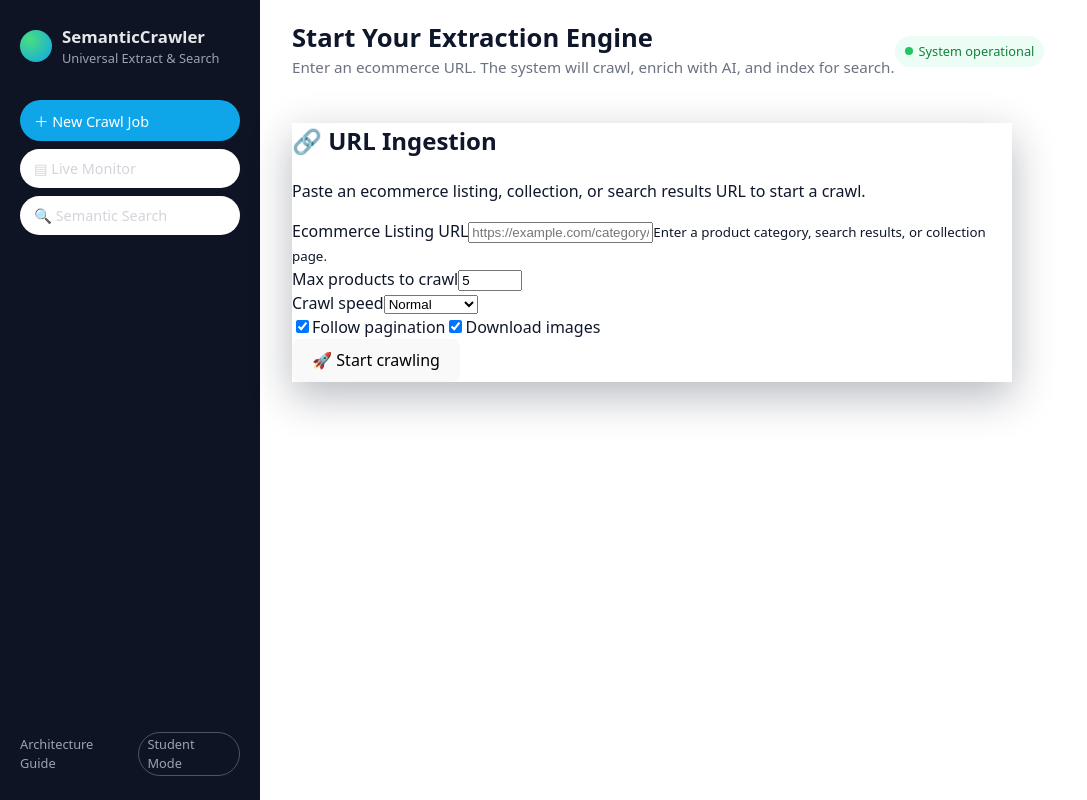
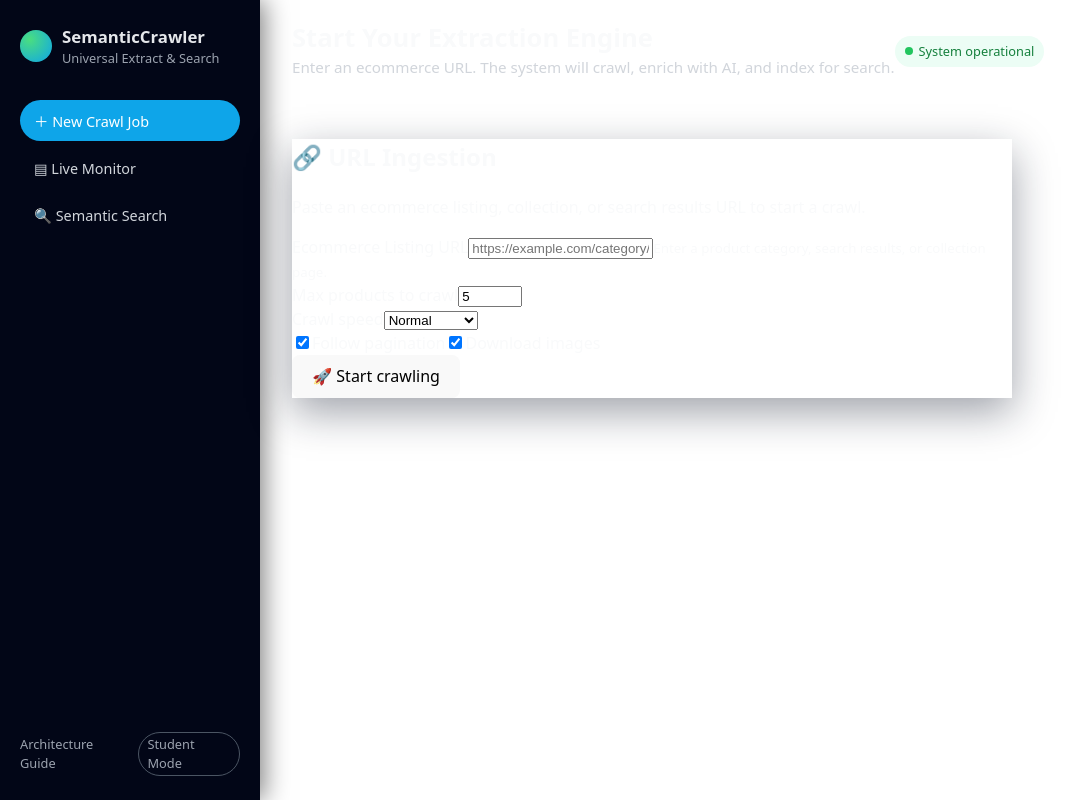
Before and after one commit to Ajinbadusha/frontend, a React app: page / in a window 1280 px wide. Shown: the whole page, without its empty margins (0-1087 px from the left). Built offline with nearby package versions, Linux system fonts and the light colour scheme; no server answers; the HTML template or start-up script is replaced by a standard one.

Commit message:
UI/UX background fix 2

```diff
--- a/src/App.css
+++ b/src/App.css
@@ -2,17 +2,17 @@
   display: grid;
   grid-template-columns: 260px minmax(0, 1fr);
   min-height: 100vh;
-  color: #0f172a;
 }
 
 /* left sidebar */
 .sidebar {
-  background: rgba(10, 16, 32, 0.98);
+  background: #020617; /* solid dark navy */
   color: #e5e7eb;
   padding: 24px 20px;
   display: flex;
   flex-direction: column;
   gap: 24px;
+  box-shadow: 4px 0 24px rgba(0, 0, 0, 0.5);
 }
 
 .sidebar-logo {
@@ -50,7 +50,7 @@
   border-radius: 999px;
   padding: 10px 14px;
   border: none;
-  background: white;
+  background: transparent;
   color: #d1d5db;
   font-size: 0.9rem;
   cursor: pointer;
@@ -82,6 +82,7 @@
   display: flex;
   flex-direction: column;
   gap: 24px;
+  color: #f9fafb;
 }
 
 .main-header {
@@ -93,12 +94,13 @@
 .main-header h1 {
   margin: 0 0 4px;
   font-size: 1.6rem;
+  color: #f9fafb;
 }
 
 .main-header p {
   margin: 0;
   font-size: 0.95rem;
-  color: #6b7280;
+  color: #d1d5db;
 }
 
 .status-chip {
@@ -123,6 +125,9 @@
   display: flex;
   flex-direction: column;
   gap: 20px;
+  background: radial-gradient(circle at top, rgba(255, 255, 255, 0.12), transparent 55%);
+  border-radius: 24px;
+  padding: 16px 0 24px;
 }
 
 .primary-card {
@@ -130,7 +135,7 @@
 }
 
 .primary-card .panel {
-  box-shadow: 0 14px 40px rgba(15, 23, 42, 0.3);
+  box-shadow: 0 14px 40px rgba(15, 23, 42, 0.4);
 }
 
 .secondary-row {
```
